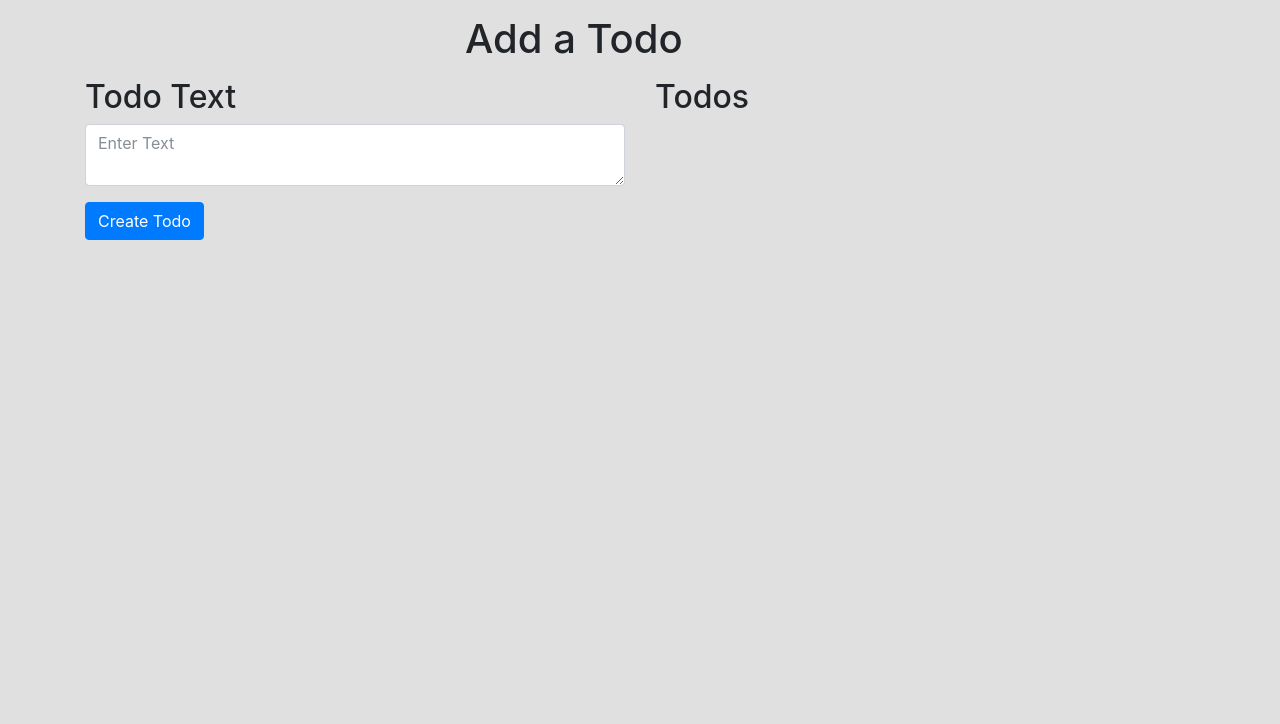
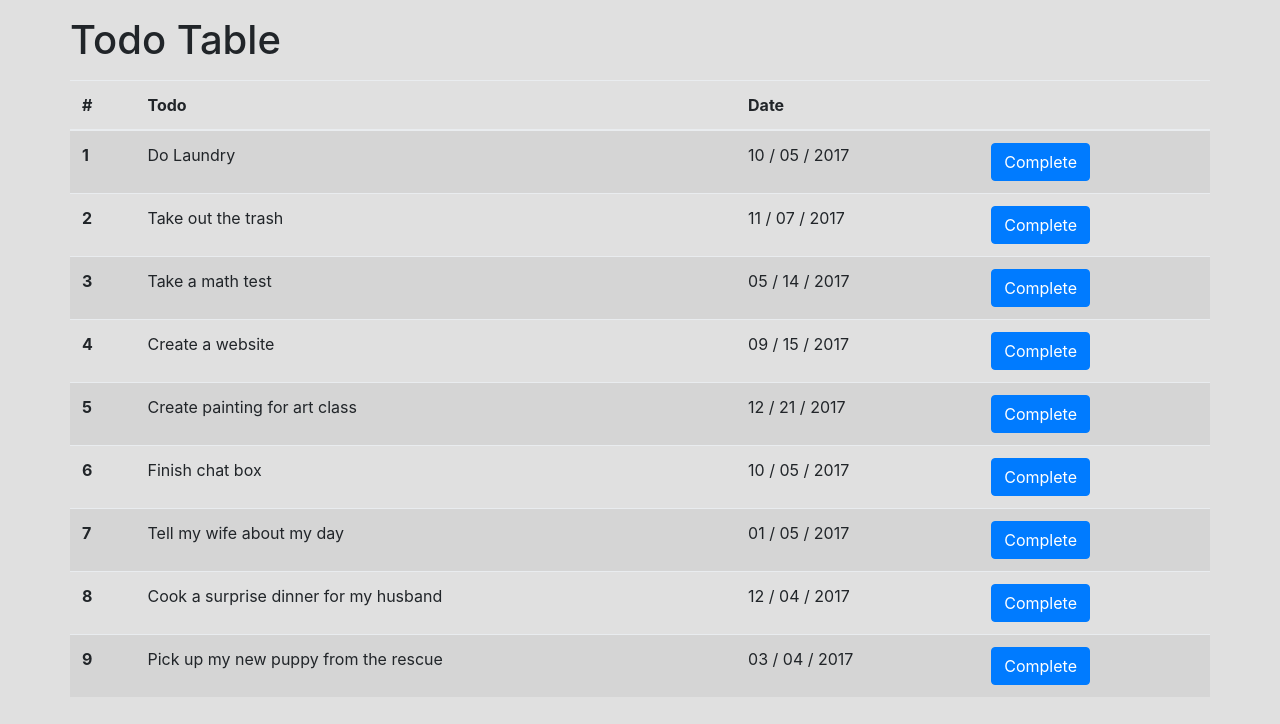
Before and after one commit to itsHabib/React-Workshop, a React app: page / in a window 1280 px wide. Shown: the top 724 px of the page. Built offline with nearby package versions, Linux system fonts and the light colour scheme.

Commit message:
create todo table

```diff
--- a/src/components/App.js
+++ b/src/components/App.js
@@ -1,5 +1,6 @@
 import React, { Component } from 'react'
 import TodoForm from './TodoForm'
+import TodoTable from './TodoTable'
 
 export default class App extends Component {
     constructor() {
@@ -12,7 +13,7 @@ export default class App extends Component {
     render() {
         return (
             <div>
-                <TodoForm/>
+                <TodoTable/>
             </div>
         )
     }
--- a/src/components/TodoForm.js
+++ b/src/components/TodoForm.js
@@ -1,5 +1,4 @@
 import React, { Component } from 'react'
-import $ from 'jquery'
 
 export default class TodoForm extends Component {
     constructor(props) {
--- /dev/null
+++ b/src/components/TodoTable.js
@@ -0,0 +1,97 @@
+import React, { Component } from 'react'
+
+let dummyData = [
+    {
+        text: 'Do Laundry',
+        date: '10 / 05 / 2017'
+    },
+    {
+        text: 'Take out the trash',
+        date: '11 / 07 / 2017'
+    },
+    {
+        text: 'Take a math test',
+        date: '05 / 14 / 2017'
+    },
+    {
+        text: 'Create a website',
+        date: '09 / 15 / 2017'
+    },
+    {
+        text: 'Create painting for art class',
+        date: '12 / 21 / 2017'
+    },
+    {
+        text: 'Finish chat box',
+        date: '10 / 05 / 2017'
+    },
+    {
+        text: 'Tell my wife about my day',
+        date: '01 / 05 / 2017'
+    },
+    {
+        text: 'Cook a surprise dinner for my husband',
+        date: '12 / 04 / 2017'
+    },
+    {
+        text: 'Pick up my new puppy from the rescue',
+        date: '03 / 04 / 2017'
+    }
+]
+
+export default class TodoTable extends Component {
+    constructor(props) {
+        super(props)
+
+        this.state = {
+            todos: dummyData
+        }
+
+    }
+
+    todoComplete(event) {
+        let todos = this.state.todos.filter((todo, i) =>
+            i != event.target.id
+        )
+        console.log(todos)
+        this.setState({ todos })
+    }
+
+    render() {
+        return (
+            <div className="container">
+            <div className="row">
+                <h1 className="mt-3">Todo Table</h1>
+            </div>
+            <div className="row">
+            <table className="table table-striped mt-2">
+                <thead>
+                    <tr>
+                        <th scope="col">#</th>
+                        <th scope="col">Todo</th>
+                        <th scope="col">Date</th>
+                        <th scope="col"></th>
+                    </tr>
+                </thead>
+                <tbody>
+                    {this.state.todos.map((todo, i) =>
+                        <tr>
+                            <th scope="row">{i + 1}</th>
+                            <td>{todo.text}</td>
+                            <td>{todo.date}</td>
+                            <td>
+                                <button id={i}
+                                    onClick={this.todoComplete.bind(this)}
+                                    className="btn btn-primary">
+                                    Complete
+                                </button>
+                            </td>
+                        </tr>
+                    )}
+                </tbody>
+            </table>
+            </div>
+        </div>
+        )
+    }
+}
```
